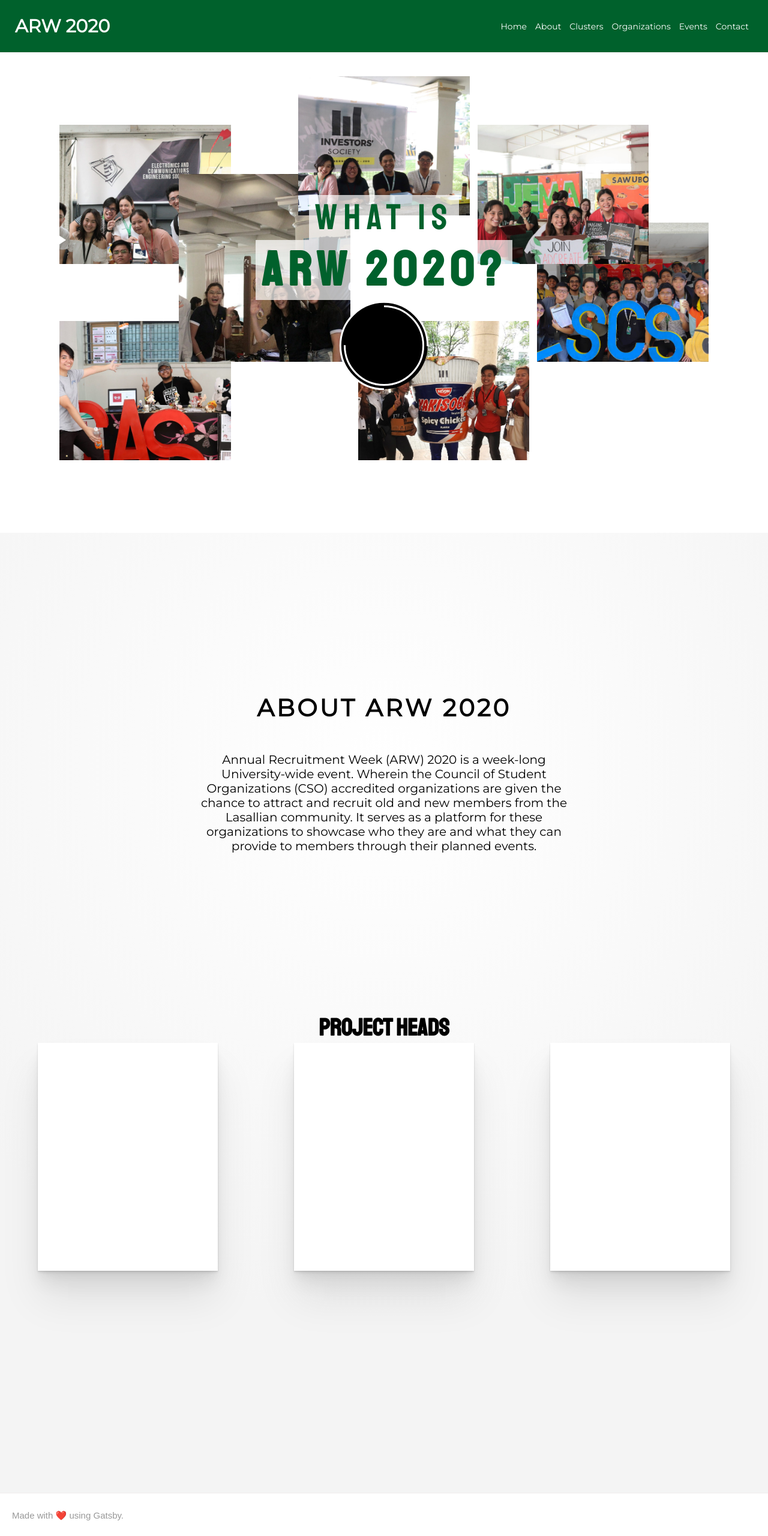
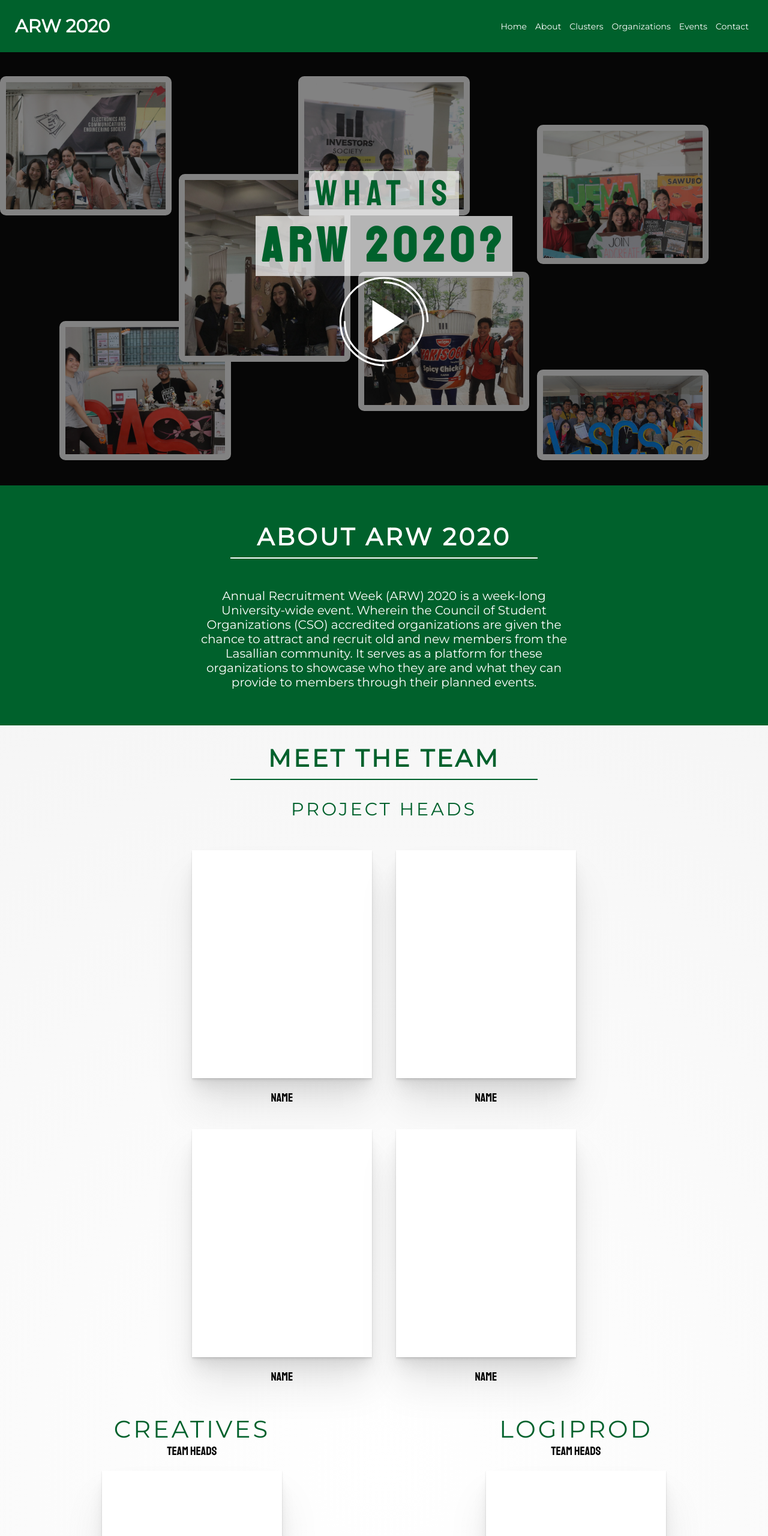
Before and after one commit to XunylYasna/ARW-Website, a Gatsby site: page /about in a window 1280 px wide. Shown: the top 2560 px of the page at 60% size. Built offline with nearby package versions, Linux system fonts and the light colour scheme; Gatsby itself is replaced by a stand-in of ours.

Commit message:
implemented flexboxes for meet the team

```diff
--- a/src/assets/stylesheets/components/__components.scss
+++ b/src/assets/stylesheets/components/__components.scss
@@ -10,4 +10,5 @@
 @import "carousel";
 @import "utilities";
 @import "button";
-@import "videomodal"
+@import "videomodal";
+@import "committeeitem";
--- a/src/assets/stylesheets/components/_button.scss
+++ b/src/assets/stylesheets/components/_button.scss
@@ -51,7 +51,7 @@
     right:-6px;
     border-width:0 2px 2px 0;
 }
-.main-button:hover:before, button:hover:after {
+.main-button:hover:before, .main-button:hover:after {
     width:calc(100% + 12px);
     height:calc(100% + 12px);
 }
--- a/src/assets/stylesheets/pages/_about.scss
+++ b/src/assets/stylesheets/pages/_about.scss
@@ -1,6 +1,4 @@
 .page-about {
-  background-color: white;
-
   h1 {
     color: black;
   }
@@ -14,7 +12,8 @@
 
   header {
     background-color: var(--color-primary);
-    z-index: 2001;
+    z-index: 2006;
+    border-bottom: unset;
   }
 
   header a,
@@ -30,12 +29,20 @@
     margin-top: 5rem;
   }
 
+  .overlay {
+    height: calc(100vh - 77.8px);
+    position: absolute;
+    z-index: 2001;
+    background-color: rgba(12, 12, 12, 0.514);
+    width: 100%;
+  }
+
   .hero-section {
     display: flex;
     justify-content: center;
     text-align: center;
-    height: 100vh;
-    background-color: var(--color-white);
+    height: calc(100vh - 77.8px);
+    background-color: var(--color-black);
 
     // @include respond(tab-port) {
     //   display: inline-block;
@@ -46,7 +53,7 @@
     .header-box {
       position: relative;
       width: 100%;
-      z-index: 1;
+      z-index: 2002;
       height: auto;
       margin: auto;
 
@@ -74,16 +81,12 @@
         @include respond(phone) {
           font-size: 4em;
         }
-
-
       }
 
       .play-button {
+        position: relative;
         margin: auto;
-      }
-
-      .play-circles circle {
-        fill: black;
+        z-index: 2003;
       }
 
       // button {
@@ -155,11 +158,15 @@
     background-size: cover;
     background-position: center;
     opacity: 0;
+    border-width: 10px;
+    border-color: white;
+    border-style: solid;
+    border-radius: 10px;
     // -webkit-filter: brightness(0.7);
     // filter: brightness(0.7);
 
     &--a {
-      grid-area: 2 / 2 / 5 / 5;
+      grid-area: 1 / 1 / 4 / 4;
     }
 
     &--b {
@@ -175,15 +182,15 @@
     }
 
     &--e {
-      grid-area: 4 / 10 / 7 / 13;
+      grid-area: 7 / 10 / 9 / 13;
     }
 
     &--f {
-      grid-area: 6 / 7 / 9 / 10;
+      grid-area: 5 / 7 / 8 / 10;
     }
 
     &--g {
-      grid-area: 2 / 9 / 5 / 12;
+      grid-area: 2 / 10 / 5 / 13;
     }
   }
 
@@ -203,7 +210,7 @@
     height: 100vh;
     position: absolute;
     overflow: hidden;
-    z-index: 2000;
+    z-index: 2005;
     pointer-events: none;
     left: 0;
     right: 0;
@@ -226,17 +233,29 @@
   }
 
   .about-section {
-    height: 100vh;
+    height: 50vh;
     display: flex;
     text-align: center;
     justify-content: center;
-    // background-color: var(--color-secondary);
+    background-color: var(--color-primary);
+    @include respond(phone) {
+      height: 70vh;
+    }
+
+    .sub-line {
+      background-color: var(--color-white);
+    }
 
     .header-box {
       width: 50%;
       margin: auto;
       opacity: 0;
       transform: translateY(100%);
+
+      h1,
+      p {
+        color: var(--color-white);
+      }
 
       // h1 {
       //   font-size: 5rem;
@@ -252,30 +271,95 @@
       // }
 
       @include respond(phone) {
-        width: 90%;
+        width: 80%;
       }
     }
   }
 
-  .project-heads-section {
-    height: 100vh;
+  .team-section {
+    min-height: 100vh;
     display: flex;
     flex-direction: column;
     text-align: center;
+    justify-content: center;
+    align-items: center;
 
     .header-box {
       h1 {
+        color: var(--color-primary);
         font-size: 4rem;
+        margin: 30px;
+        margin-bottom: 0;
       }
-      p {
-        font-size: 2rem;
+      .sub-line {
+        margin-bottom: 30px;
       }
     }
 
-    .project-heads-container {
+    .project-heads-section {
+      .sub-title {
+        color: var(--color-primary);
+        margin-bottom: 30px;
+      }
+    }
+
+    .project-heads-card-container {
       display: flex;
       justify-content: space-around;
       flex-flow: wrap;
+      text-align: center;
+      justify-content: center;
+
+      @media only screen and (max-width: 1370px) {
+        width: 70%;
+      }
+
+      @include respond (tab-port) {
+        width: 60%;
+      }
+
+      @include respond (phone) {
+        width: 90%;
+      }
+
+      .card-wrapper {
+        margin: 20px 20px;
+        // flex: 0 1 21%;
+        .card {
+          margin-bottom: 20px;
+        }
+
+        @include respond(phone) {
+          margin: 20px auto;
+        }
+      }
+    }
+
+    .committees-container {
+      display: flex;
+      flex-wrap: wrap;
+      width: 100%;
+      justify-content: center;
+      align-items: center;
+
+      .committee-item {
+        width: 50%;
+        @include respond (phone) {
+          width: 90%;
+        }
+
+        .card-wrapper {
+          margin: 20px 20px;
+          width: fit-content;
+          .card {
+            margin-bottom: 20px;
+          }
+
+          @include respond(phone) {
+            margin: 20px auto;
+          }
+        }
+      }
     }
   }
 }
--- /dev/null
+++ b/src/components/About/CommitteeItem.js
@@ -0,0 +1,26 @@
+import React from "react";
+
+export default function CommitteeItem({ name, children }) {
+  return (
+    <div className="committee-item">
+      <div className="header-box">
+        <h1 className="sub-title">{name}</h1>
+        <span className="team-heads text-content">TEAM HEADS</span>
+      </div>
+      <div className="card-container">{children}</div>
+      <div className="footer-box">
+        <div className="sub-title text-content">Assistant Team Heads</div>
+        <div className="assistant-heads text-content">
+          <h1 className="text-content">name</h1>
+          <h1 className="text-content">name</h1>
+          <h1 className="text-content">name</h1>
+          <h1 className="text-content">name</h1>
+          <h1 className="text-content">name</h1>
+          <h1 className="text-content">name</h1>
+          <h1 className="text-content">name</h1>
+          <h1 className="text-content">name</h1>
+        </div>
+      </div>
+    </div>
+  );
+}
--- a/src/components/Utilities/VideoModal.js
+++ b/src/components/Utilities/VideoModal.js
@@ -1,4 +1,4 @@
-import React, { useEffect, useState } from "react";
+import React, { useEffect } from "react";
 import { gsap, TweenMax, Power1, Power2, TimelineMax } from "gsap";
 import { ExpoScaleEase } from "gsap/EasePack";
 gsap.registerPlugin(ExpoScaleEase);
@@ -41,8 +41,8 @@ export default function VideoModal({ link }) {
     //   )
     .to(
       ".play-close",
-      1,
       {
+        duration: 1,
         opacity: 1,
         ease: Power2.easeInOut,
       },
@@ -50,8 +50,8 @@ export default function VideoModal({ link }) {
     )
     .to(
       ".play-perspective",
-      1,
       {
+        duration: 1,
         xPercent: 0,
         scale: 1,
         ease: Power2.easeInOut,
@@ -60,8 +60,8 @@ export default function VideoModal({ link }) {
     )
     .to(
       ".play-triangle",
-      1,
       {
+        duration: 1,
         scaleX: 1,
         ease: ExpoScaleEase(2, 1, Power2.easeInOut),
       },
@@ -69,8 +69,8 @@ export default function VideoModal({ link }) {
     )
     .to(
       ".play-triangle",
-      1,
       {
+        duration: 1,
         rotationY: 0,
         ease: ExpoScaleEase.config(10, 0.01, Power2.easeInOut),
       },
@@ -78,8 +78,8 @@ export default function VideoModal({ link }) {
     )
     .to(
       ".play-video",
-      1,
       {
+        duration: 1,
         visibility: "visible",
         opacity: 1,
       },
@@ -120,8 +120,16 @@ export default function VideoModal({ link }) {
     <div
       class="play-button"
       onMouseOver={(e) => rotateTL.play()}
+      onFocus={(e) => rotateTL.play()}
+      onKeyPress={(e) => {
+        if (e.key === "Enter") {
+          rotateTL.play();
+        }
+      }}
       onMouseLeave={(e) => rotateTL.reverse()}
       onClick={(e) => openTL.play()}
+      role="button"
+      tabIndex="0"
     >
       <svg class="play-circles" viewBox="0 0 152 152">
         <circle
@@ -146,7 +154,15 @@ export default function VideoModal({ link }) {
         />
       </svg>
       <div class="play-perspective">
-        <button class="play-close"></button>
+        <button
+          class="play-close"
+          onClick={(e) => {
+            e.stopPropagation();
+            openTL.reverse();
+          }}
+        >
+          {""}
+        </button>
         <div class="play-triangle">
           <div class="play-video">
             <iframe
@@ -156,6 +172,7 @@ export default function VideoModal({ link }) {
               frameborder="0"
               allow="autoplay; encrypted-media"
               allowfullscreen
+              title={link}
             ></iframe>
           </div>
         </div>
--- a/src/pages/about.js
+++ b/src/pages/about.js
@@ -1,13 +1,14 @@
 import React, { useRef, useState, useEffect } from "react";
 import Helmet from "react-helmet";
 import { gsap } from "gsap";
-import ModalVideo from "react-modal-video";
-import { useIntersection } from "react-use";
+// import ModalVideo from "react-modal-video";
+// import { useIntersection } from "react-use";
 
 import Card from "components/Card";
 import Layout from "components/Layout";
 import Container from "components/Container";
 import VideoModal from "../components/Utilities/VideoModal";
+import CommitteeItem from "../components/About/CommitteeItem";
 
 import Img1 from "../assets/images/ARW2019Photos/1.jpg";
 import Img2 from "../assets/images/ARW2019Photos/2.jpg";
@@ -74,6 +75,7 @@ const HeroSection = () => {
 
   return (
     <div className="hero-section">
+      <div className="overlay"></div>
       {/* <svg>
         <use xlinkHref={`#${icon.id}`} />
       </svg> */}
@@ -90,7 +92,6 @@ const HeroSection = () => {
           Watch the Video!
         </button> */}
         <VideoModal link="https://www.youtube.com/embed/dQw4w9WgXcQ" />
-
       </div>
       {/* <div className="video-container">
         <div className="video-player-container">
@@ -245,6 +246,7 @@ const AboutSection = () => {
     <div className="about-section">
       <div className="header-box fadeIn" ref={sectionRef}>
         <h1 className="fadeIn main-header">About ARW 2020</h1>
+        <div className="sub-line"></div>
         <p className="fadeIn text-content">
           Annual Recruitment Week (ARW) 2020 is a week-long University-wide
           event. Wherein the Council of Student Organizations (CSO) accredited
@@ -258,16 +260,76 @@ const AboutSection = () => {
   );
 };
 
-const PHeadsSection = () => {
+const TeamSection = () => {
   return (
-    <div className="project-heads-section">
+    <div className="team-section">
       <div className="header-box">
-        <h1>Project Heads</h1>
+        <h1 className="main-header">Meet the Team</h1>
+        <div className="sub-line"></div>
       </div>
-      <div className="project-heads-container">
-        <Card />
-        <Card />
-        <Card />
+      <div className="project-heads-section">
+        <h1 className="sub-title">Project Heads</h1>
+      </div>
+      <div className="project-heads-card-container">
+        <div className="card-wrapper">
+          <Card />
+          <span className="text-content">Name</span>
+        </div>
+        <div className="card-wrapper">
+          <Card />
+          <span className="text-content">Name</span>
+        </div>
+        <div className="card-wrapper">
+          <Card />
+          <span className="text-content">Name</span>
+        </div>
+        <div className="card-wrapper">
+          <Card />
+          <span className="text-content">Name</span>
+        </div>
+      </div>
+
+      <div className="committees-container">
+        <CommitteeItem name="Creatives">
+          <div className="card-wrapper">
+            <Card />
+            <span className="text-content">Name</span>
+          </div>
+          <div className="card-wrapper">
+            <Card />
+            <span className="text-content">Name</span>
+          </div>
+        </CommitteeItem>
+        <CommitteeItem name="Logiprod">
+          <div className="card-wrapper">
+            <Card />
+            <span className="text-content">Name</span>
+          </div>
+          <div className="card-wrapper">
+            <Card />
+            <span className="text-content">Name</span>
+          </div>
+        </CommitteeItem>
+        <CommitteeItem name="Creatives">
+          <div className="card-wrapper">
+            <Card />
+            <span className="text-content">Name</span>
+          </div>
+          <div className="card-wrapper">
+            <Card />
+            <span className="text-content">Name</span>
+          </div>
+        </CommitteeItem>
+        <CommitteeItem name="Logiprod">
+          <div className="card-wrapper">
+            <Card />
+            <span className="text-content">Name</span>
+          </div>
+          <div className="card-wrapper">
+            <Card />
+            <span className="text-content">Name</span>
+          </div>
+        </CommitteeItem>
       </div>
     </div>
   );
@@ -282,7 +344,7 @@ const AboutPage = () => {
       <Container>
         <HeroSection />
         <AboutSection />
-        <PHeadsSection />
+        <TeamSection />
       </Container>
     </Layout>
   );
```
Also changed, not shown: src/assets/stylesheets/components/_committeeitem.scss (added, +26 -0 lines).
